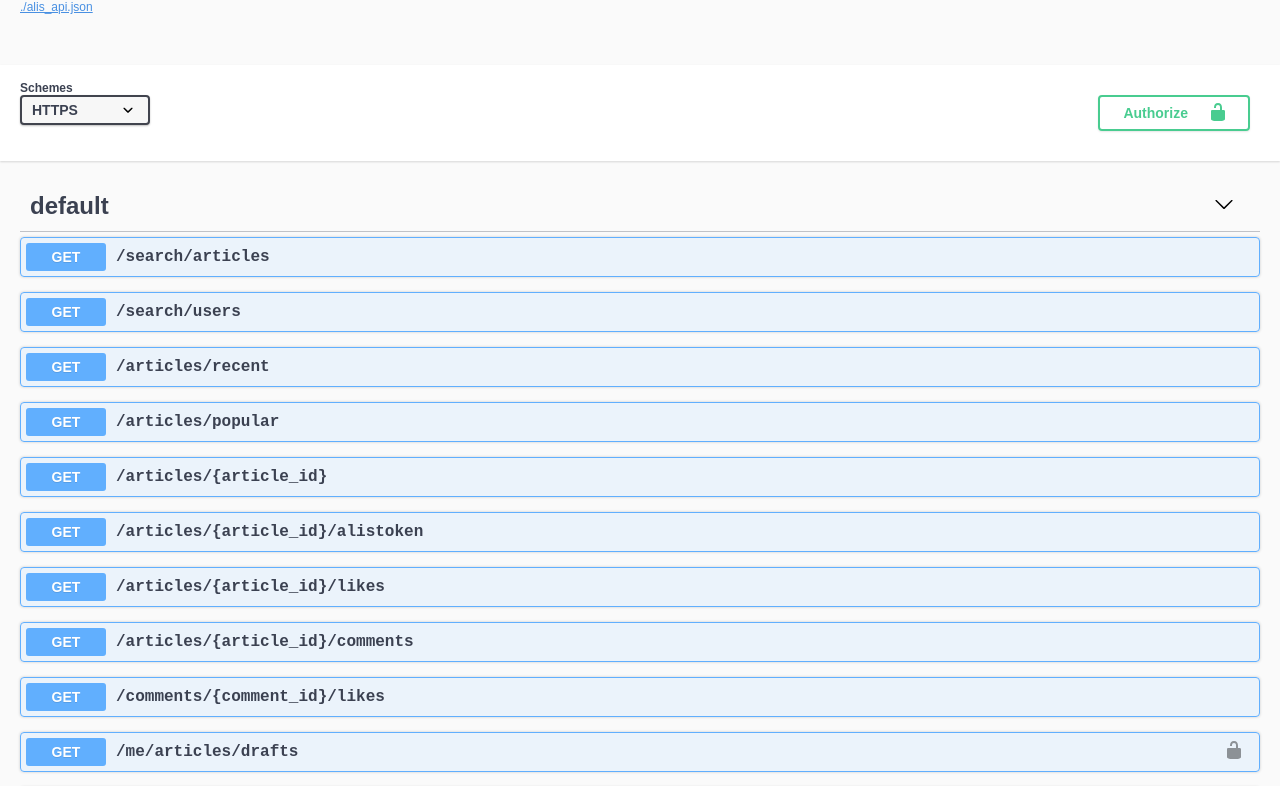
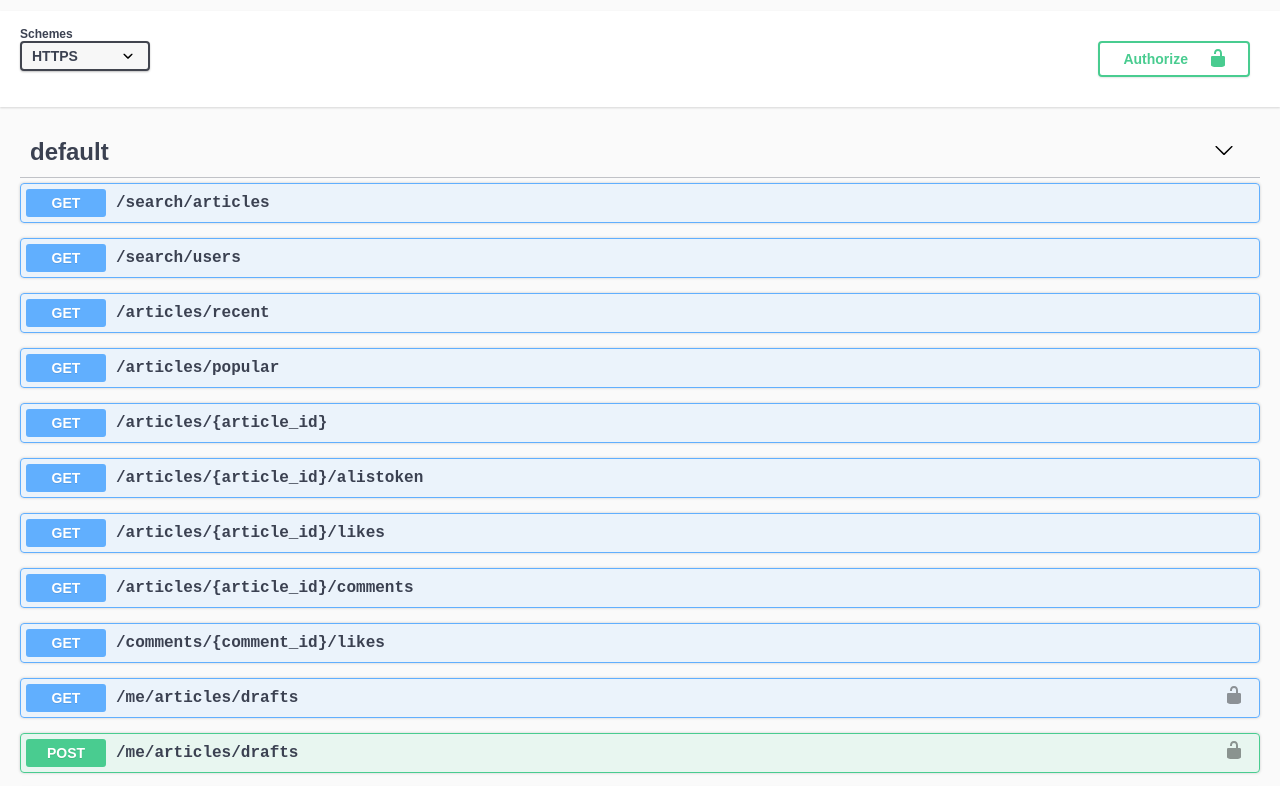
Before and after one commit to AlisProject/api-docs, a plain HTML site: page index.html in a window 1280 px wide. Shown: the part 163-949 px from the top of the page. Drawn offline with Linux system fonts and the light colour scheme.

Commit message:
不要なヘッダー部分を削除

```diff
--- a/index.html
+++ b/index.html
@@ -45,13 +45,8 @@
           dom_id: '#swagger-ui',
           deepLinking: true,
           presets: [
-              SwaggerUIBundle.presets.apis,
-              SwaggerUIStandalonePreset
-          ],
-          plugins: [
-              SwaggerUIBundle.plugins.DownloadUrl
-          ],
-          layout: "StandaloneLayout"
+              SwaggerUIBundle.presets.apis
+          ]
       })
 
       window.ui = ui
```
